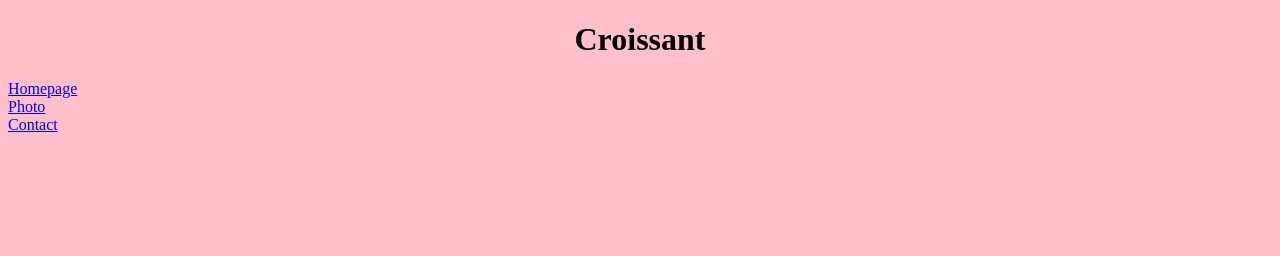
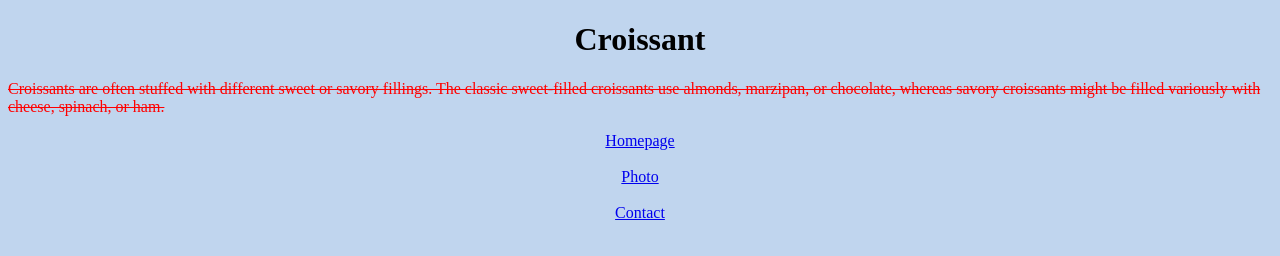
Before and after one commit to Mercayler/Croissant, a plain HTML site: page index.html in a window 1280 px wide. Drawn offline with Linux system fonts and the light colour scheme.

Commit message:
changed CSS

```diff
--- a/css/style.css
+++ b/css/style.css
@@ -1,7 +1,26 @@
 body{
-    background-color: pink;
+    background-color: rgb(192, 213, 238);
 }
 
 h1{
     text-align: center;
 }
+
+img{
+    width:200px;
+    height:200px;
+}
+
+a{
+    display: flex;
+    justify-content:space-evenly;
+}
+
+h2{
+    color: blueviolet;
+}
+
+p{
+    color: red;
+    text-decoration: line-through;
+}
--- a/index.html
+++ b/index.html
@@ -7,12 +7,17 @@
 
          <title>Croissant Homework</title>
          <link rel="stylesheet" href="/css/style.css"/>
+
     </head>
 
     <body>
       <h1>
         Croissant
       </h1>
+      <p>
+        Croissants are often stuffed with different sweet or savory fillings.
+        The classic sweet-filled croissants use almonds, marzipan, or chocolate, whereas savory croissants might be filled variously with cheese, spinach, or ham.
+      </p>
       <a href="index.html">Homepage</a>
       <br>
       <a href="photo.html">Photo</a>
```
Also changed, not shown: contact.html (+2 -1 lines).
